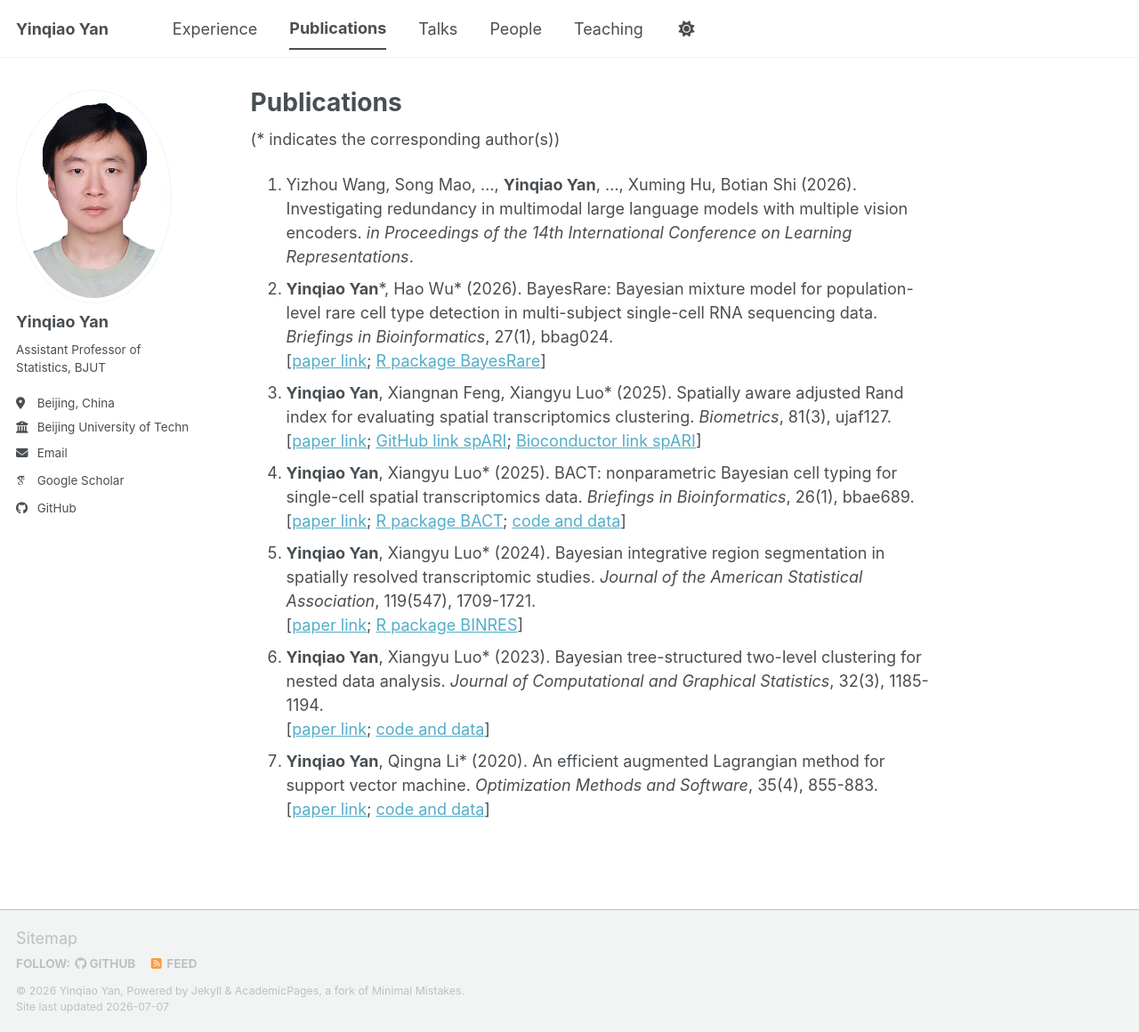
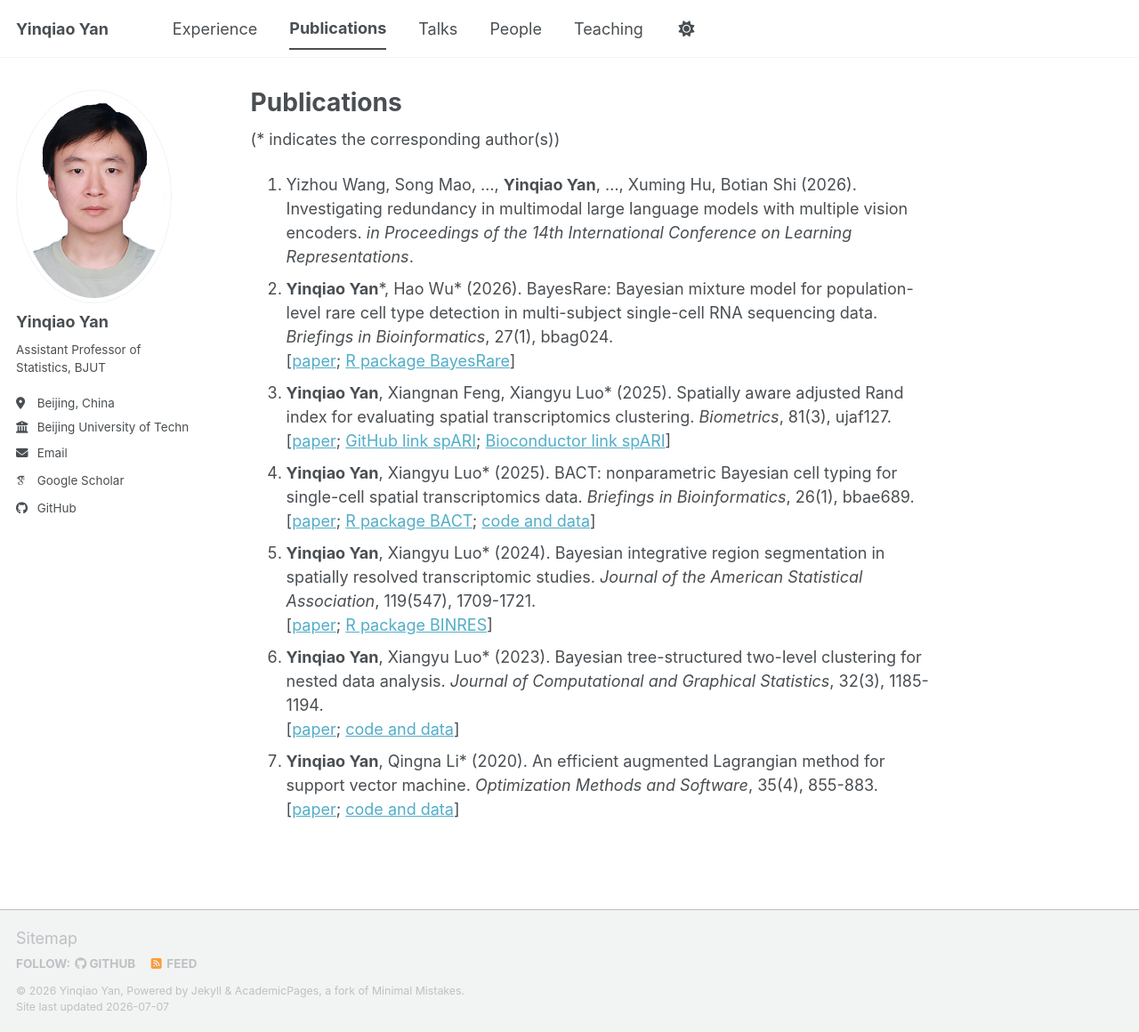
Before and after one commit to yinqiaoyan/yinqiaoyan.github.io, a Jekyll site: the page built from _pages/publications.md, in a window 1280 px wide and 1160 px high. Shown: the whole window at 89% size. Built offline with Jekyll 4.4.1, drawn with Linux system fonts in a browser that asks for light colours; some web fonts are replaced; a script bundle is joined from its source files by our own code; library files that are not in the unit come from our copies.

Commit message:
update 20260707-2

```diff
--- a/_pages/publications.md
+++ b/_pages/publications.md
@@ -8,14 +8,14 @@ author_profile: true
 
 1. Yizhou Wang, Song Mao, ..., **Yinqiao Yan**, ..., Xuming Hu, Botian Shi (2026). Investigating redundancy in multimodal large language models with multiple vision encoders. *in Proceedings of the 14th International Conference on Learning Representations*.
 2. **Yinqiao Yan**\*, Hao Wu\* (2026). BayesRare: Bayesian mixture model for population-level rare cell type detection in multi-subject single-cell RNA sequencing data. *Briefings in Bioinformatics*, 27(1), bbag024. <br>
-   \[[paper link](https://academic.oup.com/bib/article/27/1/bbag024/8456480); [R package BayesRare](https://github.com/yinqiaoyan/BayesRare)\]
+   \[[paper](https://academic.oup.com/bib/article/27/1/bbag024/8456480); [R package BayesRare](https://github.com/yinqiaoyan/BayesRare)\]
 3. **Yinqiao Yan**, Xiangnan Feng, Xiangyu Luo\* (2025). Spatially aware adjusted Rand index for evaluating spatial transcriptomics clustering. *Biometrics*, 81(3), ujaf127.  <br>
-   \[[paper link](https://doi.org/10.1093/biomtc/ujaf127); [GitHub link spARI](https://github.com/yinqiaoyan/spARI); [Bioconductor link spARI](https://bioconductor.org/packages/devel/bioc/html/spARI.html)\]
+   \[[paper](https://doi.org/10.1093/biomtc/ujaf127); [GitHub link spARI](https://github.com/yinqiaoyan/spARI); [Bioconductor link spARI](https://bioconductor.org/packages/devel/bioc/html/spARI.html)\]
 4. **Yinqiao Yan**, Xiangyu Luo\* (2025). BACT: nonparametric Bayesian cell typing for single-cell spatial transcriptomics data. *Briefings in Bioinformatics*, 26(1), bbae689. <br>
-   \[[paper link](https://academic.oup.com/bib/article/26/1/bbae689/7942252); [R package BACT](https://github.com/yinqiaoyan/BACT); [code and data](https://github.com/yinqiaoyan/BACT_code_data)\]
+   \[[paper](https://academic.oup.com/bib/article/26/1/bbae689/7942252); [R package BACT](https://github.com/yinqiaoyan/BACT); [code and data](https://github.com/yinqiaoyan/BACT_code_data)\]
 5. **Yinqiao Yan**, Xiangyu Luo\* (2024). Bayesian integrative region segmentation in spatially resolved transcriptomic studies. *Journal of the American Statistical Association*, 119(547), 1709-1721. <br>
-   \[[paper link](https://www.tandfonline.com/doi/full/10.1080/01621459.2024.2308323); [R package BINRES](https://github.com/yinqiaoyan/BINRES)\]
+   \[[paper](https://www.tandfonline.com/doi/full/10.1080/01621459.2024.2308323); [R package BINRES](https://github.com/yinqiaoyan/BINRES)\]
 6. **Yinqiao Yan**, Xiangyu Luo\* (2023). Bayesian tree-structured two-level clustering for nested data analysis. *Journal of Computational and Graphical Statistics*, 32(3), 1185-1194. <br>
-   \[[paper link](https://www.tandfonline.com/doi/full/10.1080/10618600.2022.2130927); [code and data](https://drive.google.com/file/d/1Hcie7I7jZEOqm9ClvpA1ta-JMRAUsX82/view)\]
+   \[[paper](https://www.tandfonline.com/doi/full/10.1080/10618600.2022.2130927); [code and data](https://drive.google.com/file/d/1Hcie7I7jZEOqm9ClvpA1ta-JMRAUsX82/view)\]
 7. **Yinqiao Yan**, Qingna Li\* (2020). An efficient augmented Lagrangian method for support vector machine. *Optimization Methods and Software*, 35(4), 855-883.  <br>
-   \[[paper link](https://www.tandfonline.com/doi/full/10.1080/10556788.2020.1734002); [code and data](https://www.researchgate.net/publication/343963444_Code_for_''_An_efficient_augmented_Lagrangian_method_for_support_vector_machine''#fullTextFileContent)\]
+   \[[paper](https://www.tandfonline.com/doi/full/10.1080/10556788.2020.1734002); [code and data](https://www.researchgate.net/publication/343963444_Code_for_''_An_efficient_augmented_Lagrangian_method_for_support_vector_machine''#fullTextFileContent)\]
```
